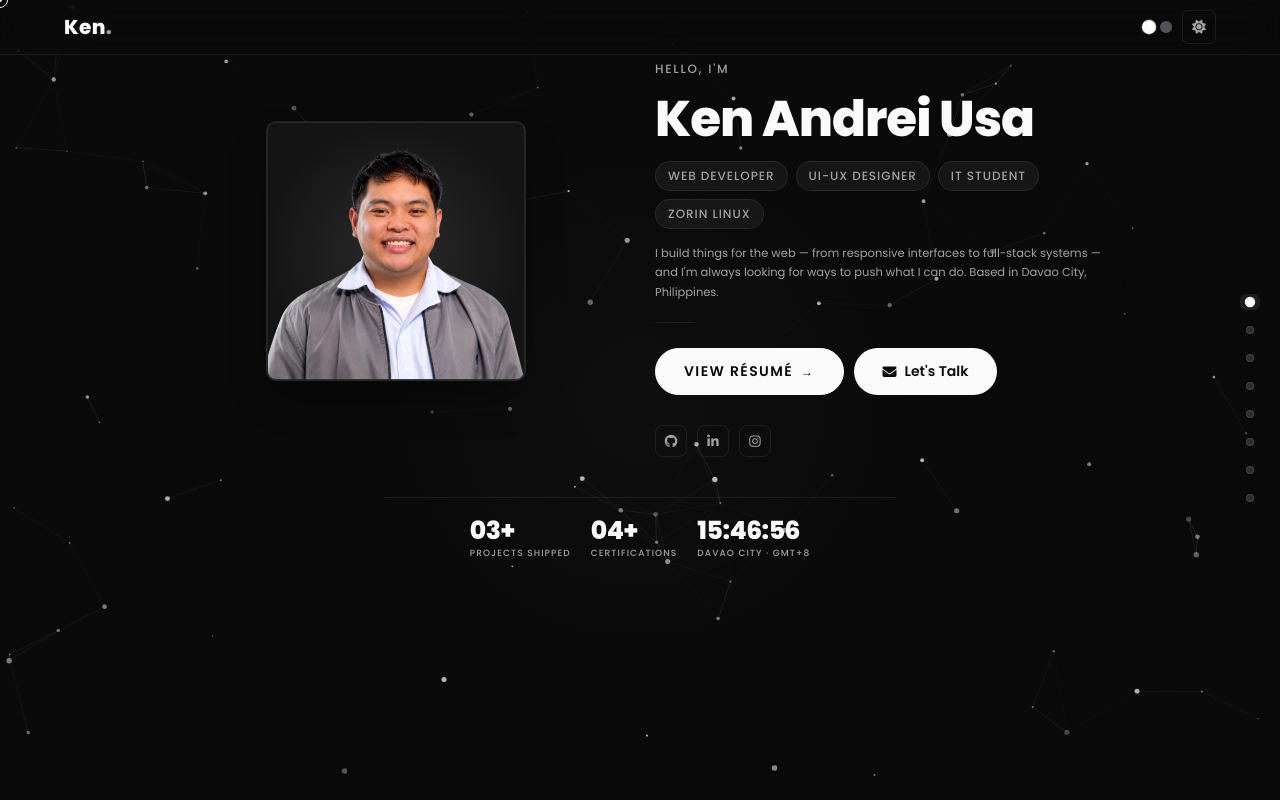
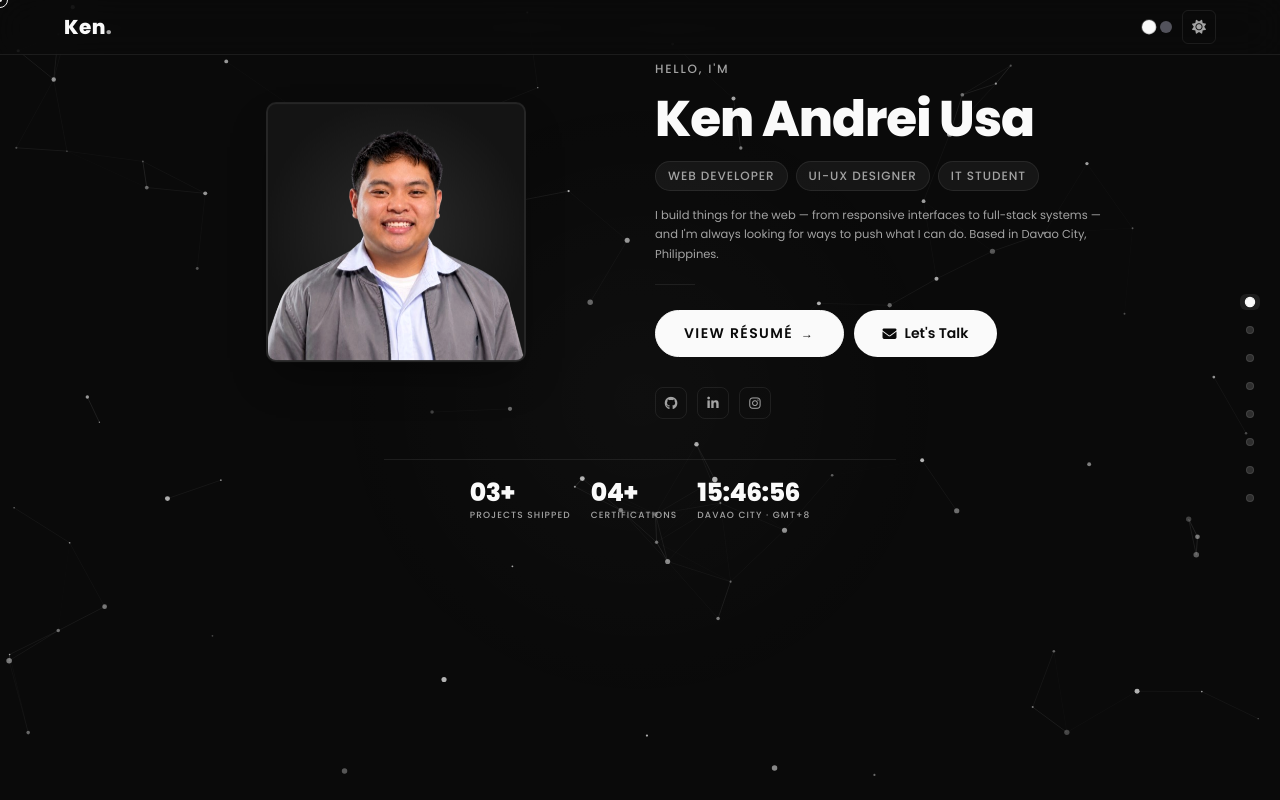
Before and after one commit to KenUsa-31/Portfolio, a React (Vite) app: page / in a window 1280 px wide. Shown: the top 800 px of the page. Built offline with nearby package versions, Linux system fonts and the light colour scheme.

Commit message:
Remove Zorin Linux tag from hero

```diff
--- a/src/components/Hero.jsx
+++ b/src/components/Hero.jsx
@@ -68,7 +68,6 @@ export default function Hero() {
             <span className="tag">Web Developer</span>
             <span className="tag">UI-UX Designer</span>
             <span className="tag">IT Student</span>
-            <span className="tag">Zorin Linux</span>
           </div>
           <p className="hero-desc">
             I build things for the web — from responsive interfaces to full-stack systems —
```
